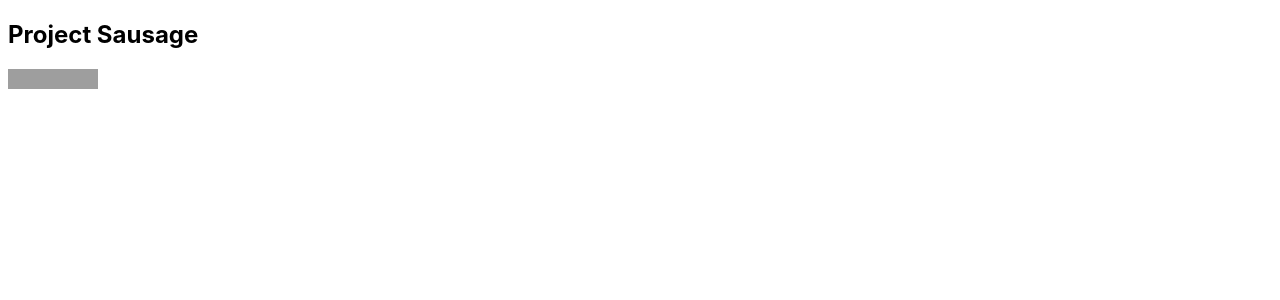
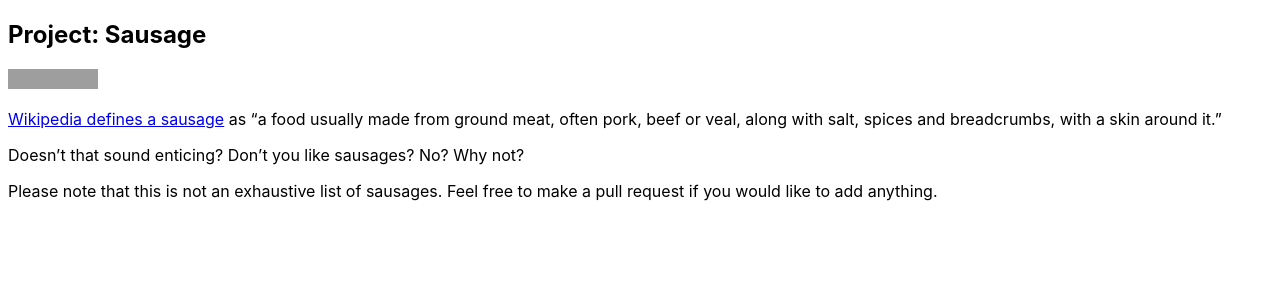
Before and after one commit to project-sausage/Sausages, a Jekyll site: the page built from index.md, in a window 1280 px wide. Shown: the top 300 px of the page. Built offline with Jekyll 4.4.1, drawn with Linux system fonts in a browser that asks for light colours; grey boxes are pictures that could not be loaded.

Commit message:
Updated index

```diff
--- a/index.md
+++ b/index.md
@@ -3,6 +3,12 @@ layout: default
 title: "Project Sausage"
 ---
 
-## Project Sausage
+## Project: Sausage
 
 ![badge](https://img.shields.io/endpoint?url=https://gist.githubusercontent.com/project-sausage/fdd1aa4f4bfcbedb3283509c568cb23e/raw/f3ebdfdb7709ed2218fbe7129d620233ffc95e38/sausage-status.json)
+
+[Wikipedia defines a sausage](http://en.wikipedia.org/wiki/Sausage) as "a food usually made from ground meat, often pork, beef or veal, along with salt, spices and breadcrumbs, with a skin around it."
+
+Doesn't that sound enticing?  Don't you like sausages? No? Why not?
+
+Please note that this is not an exhaustive list of sausages. Feel free to make a pull request if you would like to add anything.
```
